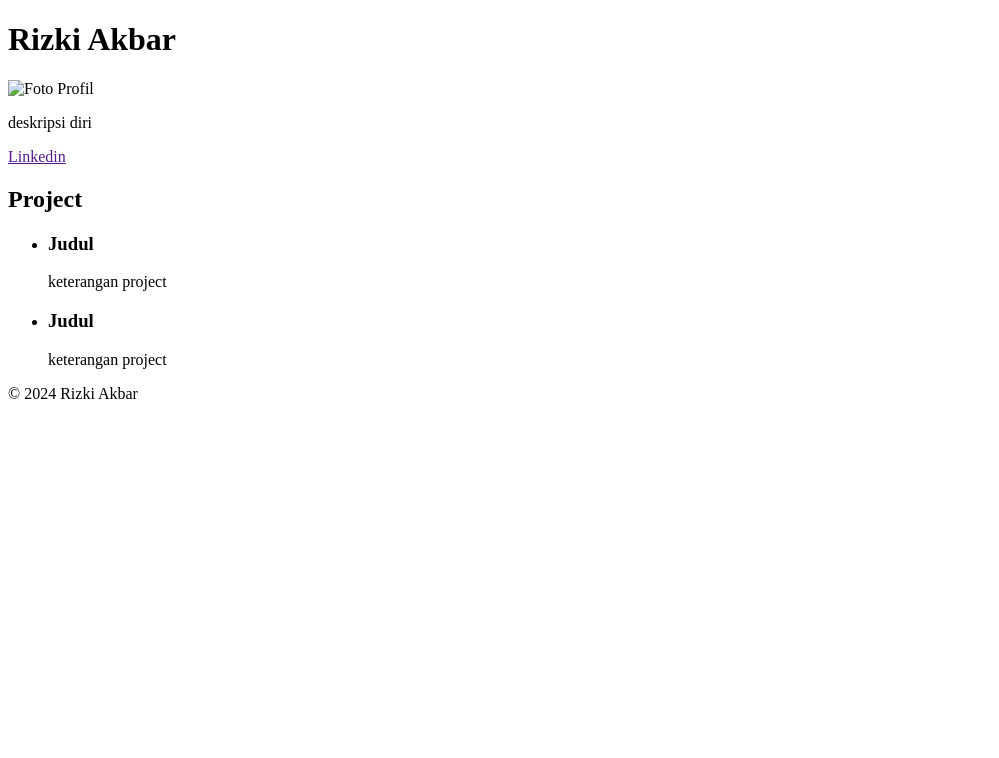
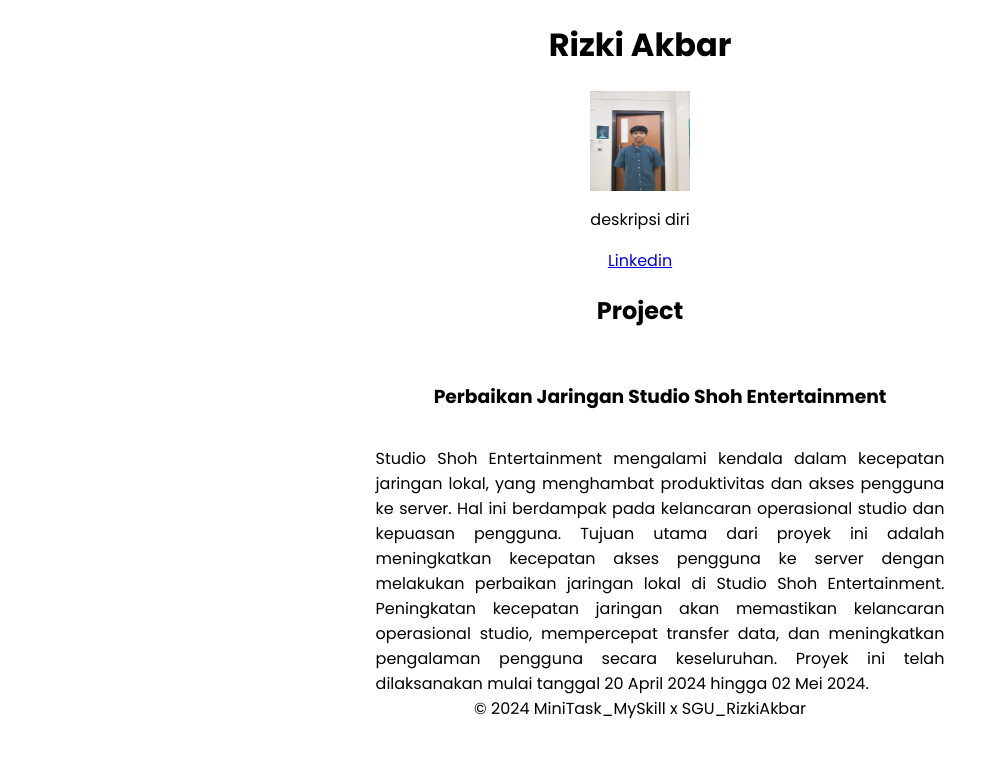
Before and after one commit to HyyBarr/MySkill-ShortClass-RizkiAkbar, a plain HTML site: page index.html in a window 1280 px wide. Shown: the whole page, without its empty margins (0-999 px from the left). Drawn offline with Linux system fonts and the light colour scheme.

Commit message:
Menambahkan Project dan deskripsi

```diff
--- a/index.html
+++ b/index.html
@@ -5,6 +5,9 @@
     <meta name="viewport" content="width=device-width, initial-scale=1.0" />
     <title>Portofolio | Rizki Akbar</title>
     <link rel="stylesheet" href="style.css" />
+    <link rel="preconnect" href="https://fonts.googleapis.com" />
+    <link rel="preconnect" href="https://fonts.gstatic.com" crossorigin />
+    <link href="https://fonts.googleapis.com/css2?family=Poppins:ital,wght@0,100;0,200;0,300;0,400;0,500;0,600;0,700;0,800;0,900;1,100;1,200;1,300;1,400;1,500;1,600;1,700;1,800;1,900&display=swap" rel="stylesheet" />
   </head>
   <body>
     <header>
@@ -12,31 +15,29 @@
     </header>
 
     <main>
-      <section id="tentang-saya">
-        <img src="" alt="Foto Profil" />
+      <section id="tentang" class="profil">
+        <img src="pp.jpg" alt="Foto Profil" />
         <p>deskripsi diri</p>
-        <a href="">Linkedin</a>
+        <a href="https://www.linkedin.com/in/rizkiakbar071004/">Linkedin</a>
       </section>
 
-      <section id="project">
+      <section id="project" class="project">
         <h2>Project</h2>
         <ul>
           <li>
-            <h3>Judul</h3>
-            <p>keterangan project</p>
-            <a></a>
-          </li>
-          <li>
-            <h3>Judul</h3>
-            <p>keterangan project</p>
-            <a> </a>
+            <h3>Perbaikan Jaringan Studio Shoh Entertainment</h3>
+            <p>
+              Studio Shoh Entertainment mengalami kendala dalam kecepatan jaringan lokal, yang menghambat produktivitas dan akses pengguna ke server. Hal ini berdampak pada kelancaran operasional studio dan kepuasan pengguna. Tujuan utama
+              dari proyek ini adalah meningkatkan kecepatan akses pengguna ke server dengan melakukan perbaikan jaringan lokal di Studio Shoh Entertainment. Peningkatan kecepatan jaringan akan memastikan kelancaran operasional studio,
+              mempercepat transfer data, dan meningkatkan pengalaman pengguna secara keseluruhan. Proyek ini telah dilaksanakan mulai tanggal 20 April 2024 hingga 02 Mei 2024.
+            </p>
           </li>
         </ul>
       </section>
     </main>
 
     <footer>
-      <p>&copy; 2024 Rizki Akbar</p>
+      <p>&copy; 2024 MiniTask_MySkill x SGU_RizkiAkbar</p>
     </footer>
   </body>
 </html>
--- a/style.css
+++ b/style.css
@@ -0,0 +1,65 @@
+html body {
+  font-family: 'Poppins';
+}
+
+header {
+  margin-top: 10px;
+  margin-bottom: 10px;
+}
+
+header h1 {
+  display: flex;
+  align-items: center;
+  justify-content: center;
+}
+
+.profil {
+  display: flex;
+  align-items: center;
+  justify-content: center;
+  flex-direction: column;
+}
+
+.profil img {
+  width: 100px;
+  height: 100px;
+}
+
+.project {
+  display: flex;
+  align-items: center;
+  justify-content: center;
+  flex-direction: column;
+}
+
+.project h2 {
+  display: flex;
+  justify-content: center;
+  width: 100%;
+}
+
+.project ul {
+  display: flex;
+  align-items: center;
+  justify-content: center;
+  flex-direction: row;
+  width: 100%;
+}
+
+.project li {
+  display: flex;
+  align-items: center;
+  justify-content: space-between;
+  flex-direction: column;
+  width: 45%;
+  height: 300px;
+}
+
+.project p {
+  text-align: justify;
+}
+
+footer {
+  display: flex;
+  justify-content: center;
+}
```
Also changed, not shown: pp.jpg (added).
